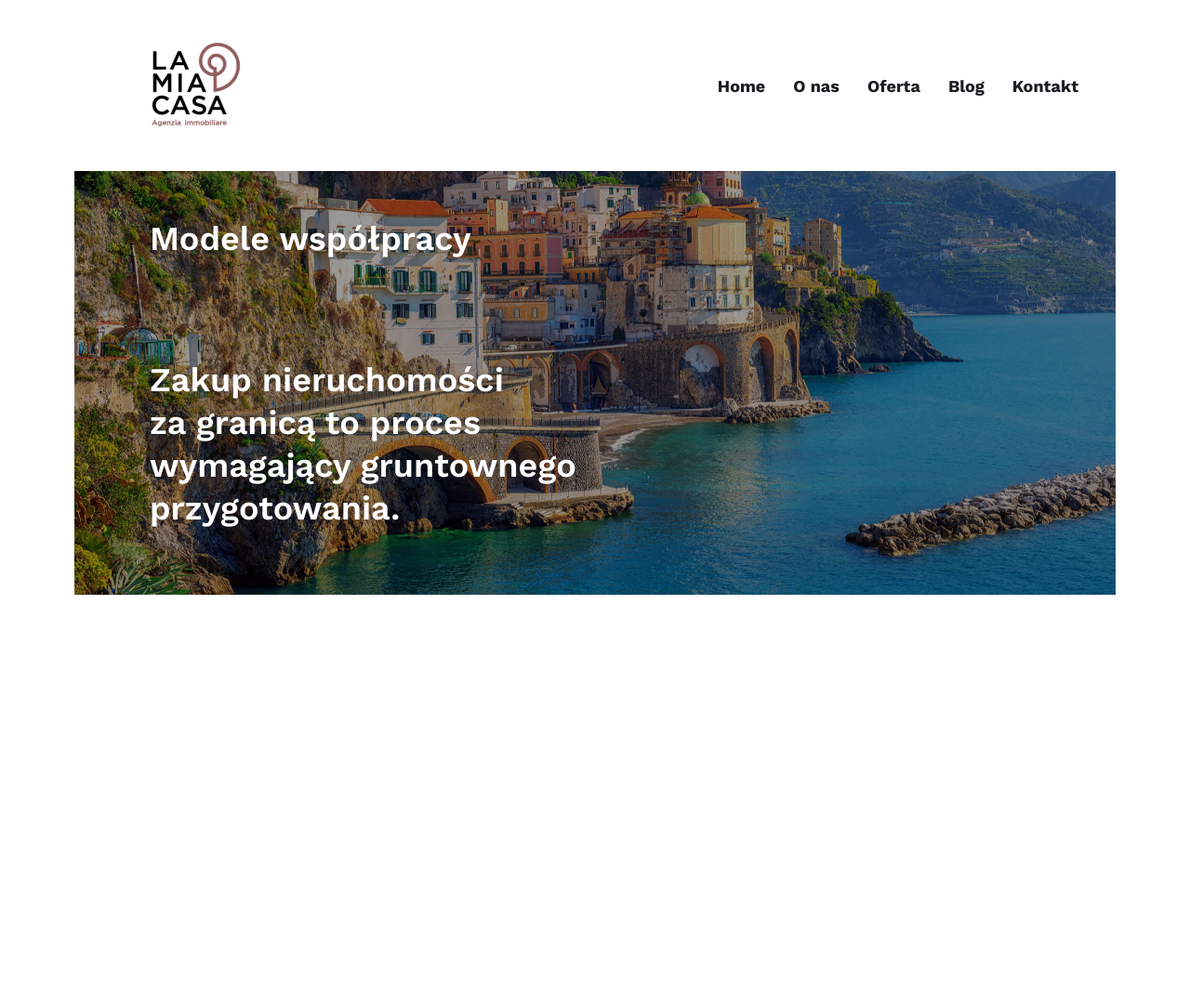
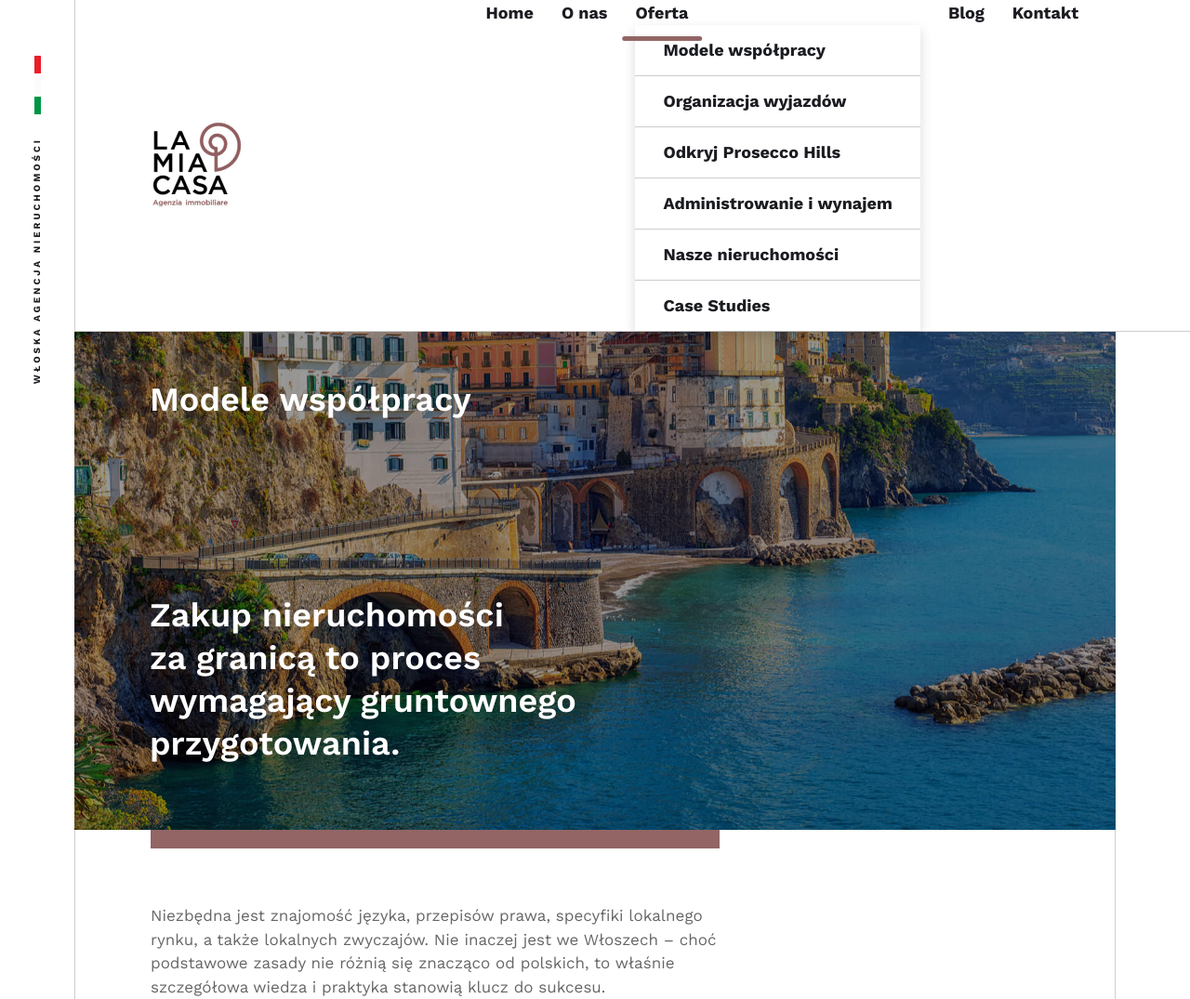
Before and after one commit to benbrzezinski/mia-casa-artneo, a React (Vite) app: page / in a window 1280 px wide. Shown: the whole page at 93% size. Before the commit the page ends 800 px from the top, so only its background shows below. Built offline with nearby package versions, Linux system fonts and the light colour scheme.

Commit message:
Ukończono Hero i Header na stronie Offer, dodano nową zmienną

```diff
--- a/src/components/ContentHeader/ContentHeader.module.scss
+++ b/src/components/ContentHeader/ContentHeader.module.scss
@@ -2,6 +2,18 @@
 
 .box {
   background-color: $color-secondary;
+  border-left: 1px solid $color-border;
+  border-bottom: 1px solid $color-border;
+
+  &::after {
+    content: "";
+    position: absolute;
+    bottom: -1px;
+    right: -80px;
+    width: 80px;
+    height: 1px;
+    background-color: $color-border;
+  }
 }
 
 header.header {
@@ -16,4 +28,19 @@ header.header {
 .link {
   font-weight: $font-weight-bold;
   font-size: $font-size-large;
+
+  &.active {
+    &::after {
+      content: "";
+      position: absolute;
+      bottom: -20px;
+      left: 50%;
+      transform: translateX(-50%);
+      width: 150%;
+      height: 5px;
+      background-color: $color-accent-darker;
+      border-radius: 5px;
+      pointer-events: none;
+    }
+  }
 }
--- a/src/components/ContentHeader/index.tsx
+++ b/src/components/ContentHeader/index.tsx
@@ -1,8 +1,9 @@
+import OfferDropdownNav from "../OfferDropdownNav";
 import scss from "./ContentHeader.module.scss";
 
 export default function ContentHeader() {
   return (
-    <div className={scss.box}>
+    <div className={`uk-position-relative ${scss.box}`}>
       <header
         className={`uk-container uk-container-large uk-flex uk-flex-between uk-flex-middle ${scss.header}`}
       >
@@ -12,34 +13,53 @@ export default function ContentHeader() {
             alt="czarne logo 'La Mia Casa'"
             sizes="181px"
             srcSet="/assets/images/logo-black-181.png 181w,
-                  /assets/images/logo-black-362.png 362w,
-                  /assets/images/logo-black-543.png 543w"
+                    /assets/images/logo-black-362.png 362w,
+                    /assets/images/logo-black-543.png 543w"
           />
         </a>
         <nav>
-          <ul className={`uk-flex ${scss.list}`}>
+          <ul
+            className={`uk-flex ${scss.list}`}
+            data-uk-dropnav="align: center; animation: uk-animation-slide-top-small; animate-out: true; offset: 81;"
+          >
             <li>
-              <a href="#" className={`uk-link-reset ${scss.link}`}>
+              <a
+                href="#"
+                className={`uk-link-reset uk-position-relative ${scss.link}`}
+              >
                 Home
               </a>
             </li>
             <li>
-              <a href="#" className={`uk-link-reset ${scss.link}`}>
+              <a
+                href="#"
+                className={`uk-link-reset uk-position-relative ${scss.link}`}
+              >
                 O nas
               </a>
             </li>
             <li>
-              <a href="#" className={`uk-link-reset ${scss.link}`}>
+              <a
+                href="#"
+                className={`uk-link-reset uk-position-relative ${scss.link} ${scss.active}`}
+              >
                 Oferta
               </a>
+              <OfferDropdownNav />
             </li>
             <li>
-              <a href="#" className={`uk-link-reset ${scss.link}`}>
+              <a
+                href="#"
+                className={`uk-link-reset uk-position-relative ${scss.link}`}
+              >
                 Blog
               </a>
             </li>
             <li>
-              <a href="#" className={`uk-link-reset ${scss.link}`}>
+              <a
+                href="#"
+                className={`uk-link-reset uk-position-relative ${scss.link}`}
+              >
                 Kontakt
               </a>
             </li>
--- /dev/null
+++ b/src/components/ContentHeroInfoBox/ContentHeroInfoBox.module.scss
@@ -0,0 +1,27 @@
+@use "/src/scss/index.scss" as *;
+
+.border {
+  border-left: 1px solid $color-border;
+  border-right: 1px solid $color-border;
+}
+
+div.wrapper {
+  box-sizing: border-box;
+  padding-left: 81px;
+}
+
+.box {
+  max-width: 612px;
+}
+
+.decoration {
+  width: 100%;
+  height: 20px;
+  background-color: $color-accent-darker;
+  margin-bottom: 60px;
+}
+
+.text {
+  font-size: $font-size-medium;
+  color: $color-muted;
+}
--- /dev/null
+++ b/src/components/ContentHeroInfoBox/index.tsx
@@ -0,0 +1,20 @@
+import scss from "./ContentHeroInfoBox.module.scss";
+
+export default function ContentHeroInfoBox() {
+  return (
+    <div className={scss.border}>
+      <div className={`uk-container uk-container-large ${scss.wrapper}`}>
+        <div className={scss.box}>
+          <div className={scss.decoration}></div>
+          <p className={scss.text}>
+            Niezbędna jest znajomość języka, przepisów prawa, specyfiki
+            lokalnego rynku, a także lokalnych zwyczajów. Nie inaczej jest we
+            Włoszech &#8211; choć podstawowe zasady nie różnią się znacząco od
+            polskich, to właśnie szczegółowa wiedza i praktyka stanowią klucz do
+            sukcesu.
+          </p>
+        </div>
+      </div>
+    </div>
+  );
+}
--- a/src/components/ContentHeroTitles/ContentHeroTitles.module.scss
+++ b/src/components/ContentHeroTitles/ContentHeroTitles.module.scss
@@ -2,7 +2,7 @@
 
 section.section {
   width: 100%;
-  height: calc(80dvh - 184px);
+  height: calc(90dvh - 184px);
   box-sizing: border-box;
   padding-top: 50px;
   padding-left: 81px;
--- /dev/null
+++ b/src/components/OfferDropdownNav/OfferDropdownNav.module.scss
@@ -0,0 +1,17 @@
+@use "/src/scss/index.scss" as *;
+
+.item {
+  width: 100%;
+  padding-inline: 30px;
+
+  &:not(:last-child) {
+    border-bottom: 1px solid #cecdcd;
+  }
+}
+
+.link {
+  font-size: $font-size-large;
+  font-weight: $font-weight-bold;
+  line-height: 3;
+  padding: 0;
+}
--- /dev/null
+++ b/src/components/OfferDropdownNav/index.tsx
@@ -0,0 +1,58 @@
+import scss from "./OfferDropdownNav.module.scss";
+
+export default function OfferDropdownNav() {
+  return (
+    <div className="uk-dropdown uk-padding-remove">
+      <ul className="uk-nav uk-dropdown-nav">
+        <li className={scss.item}>
+          <a
+            href="#"
+            className={`uk-link-reset uk-padding-remove ${scss.link}`}
+          >
+            Modele współpracy
+          </a>
+        </li>
+        <li className={scss.item}>
+          <a
+            href="#"
+            className={`uk-link-reset uk-padding-remove ${scss.link}`}
+          >
+            Organizacja wyjazdów
+          </a>
+        </li>
+        <li className={scss.item}>
+          <a
+            href="#"
+            className={`uk-link-reset uk-padding-remove ${scss.link}`}
+          >
+            Odkryj Prosecco Hills
+          </a>
+        </li>
+        <li className={scss.item}>
+          <a
+            href="#"
+            className={`uk-link-reset uk-padding-remove ${scss.link}`}
+          >
+            Administrowanie i wynajem
+          </a>
+        </li>
+        <li className={scss.item}>
+          <a
+            href="#"
+            className={`uk-link-reset uk-padding-remove ${scss.link}`}
+          >
+            Nasze nieruchomości
+          </a>
+        </li>
+        <li className={scss.item}>
+          <a
+            href="#"
+            className={`uk-link-reset uk-padding-remove ${scss.link}`}
+          >
+            Case Studies
+          </a>
+        </li>
+      </ul>
+    </div>
+  );
+}
--- a/src/containers/ContentHero/ContentHero.module.scss
+++ b/src/containers/ContentHero/ContentHero.module.scss
@@ -2,11 +2,9 @@
 
 .wrapper {
   min-height: 100dvh;
-  padding: 0 80px 100px;
+  padding-inline: 80px;
 }
 
 .box {
-  min-height: 80dvh;
-  background-color: $bg-color-muted;
   box-shadow: inset 0 0 0 50vw rgba(0, 0, 0, 0.4);
 }
--- a/src/containers/ContentHero/index.tsx
+++ b/src/containers/ContentHero/index.tsx
@@ -1,10 +1,13 @@
 import ContentHeader from "../../components/ContentHeader";
+import ContentHeroInfoBox from "../../components/ContentHeroInfoBox";
 import ContentHeroTitles from "../../components/ContentHeroTitles";
+import ItalianSideLabel from "../../components/ItalianSideLabel";
 import scss from "./ContentHero.module.scss";
 
 export default function ContentHero() {
   return (
-    <div className={`uk-flex uk-flex-column ${scss.wrapper}`}>
+    <div className={`uk-position-relative ${scss.wrapper}`}>
+      <ItalianSideLabel style={{ position: "absolute", top: 60, left: 26 }} />
       <div
         className={`uk-background-cover ${scss.box}`}
         data-src="/assets/images/summer.jpg"
@@ -13,6 +16,7 @@ export default function ContentHero() {
         <ContentHeader />
         <ContentHeroTitles />
       </div>
+      <ContentHeroInfoBox />
     </div>
   );
 }
--- a/src/main.scss
+++ b/src/main.scss
@@ -1,3 +1,4 @@
+@use "/src/scss/index.scss" as *;
 @import url("https://fonts.googleapis.com/css2?family=Inter:opsz,wght@14..32,100..900&family=Work+Sans:wght@100..900&display=swap");
 
 $global-font-family: "Work Sans", serif;
@@ -42,8 +43,6 @@ button {
 }
 
 main {
-  $color-border: #cdcdcd;
-
   position: relative;
   padding: 190px 100px 0;
 
--- a/src/scss/variables.scss
+++ b/src/scss/variables.scss
@@ -10,6 +10,7 @@ $color-accent: #cdb6b4;
 $color-accent-brighter: #f3eeed;
 $color-accent-secondary: #b7a18b;
 $bg-color-muted: #525252;
+$color-border: #cdcdcd;
 $font-size-tiny: 13px;
 $font-size-extra-small: 14px;
 $font-size-small: 15px;
```
